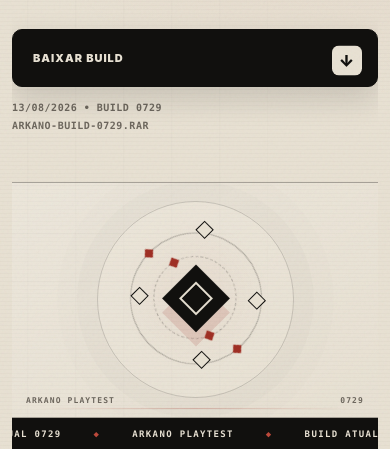
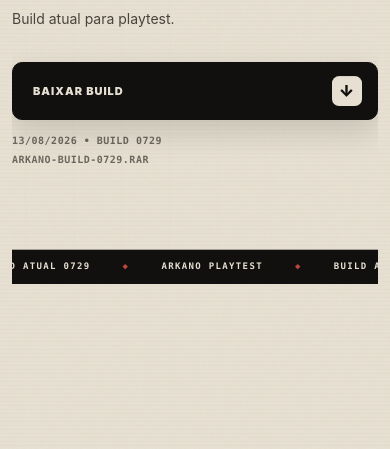
Before and after one commit to RobertMenegussi/portal-arkano, a plain HTML site: page index.html in a window 390 px wide. Shown: the part 376-825 px from the top of the page. Drawn offline with Linux system fonts and the light colour scheme.

Commit message:
Atualiza visual do portal Arkano

```diff
--- a/index.html
+++ b/index.html
@@ -54,7 +54,7 @@ button,a{font:inherit}
   width:0;
   height:3px;
   z-index:150;
-  background:var(--red);
+  background:var(--ink);
   box-shadow:0 0 18px rgba(159,47,36,.35);
 }
 
@@ -125,7 +125,7 @@ button,a{font:inherit}
   position:relative;
   min-height:560px;
   display:grid;
-  grid-template-columns:minmax(0,1.22fr) minmax(320px,.78fr);
+  grid-template-columns:1fr;
   border-bottom:1px solid var(--line-2);
   overflow:hidden;
 }
@@ -133,7 +133,7 @@ button,a{font:inherit}
   position:absolute;
   inset:0;
   pointer-events:none;
-  opacity:.55;
+  opacity:.38;
   background-image:
     linear-gradient(rgba(17,16,14,.035) 1px,transparent 1px),
     linear-gradient(90deg,rgba(17,16,14,.035) 1px,transparent 1px);
@@ -153,7 +153,7 @@ button,a{font:inherit}
   flex-direction:column;
   justify-content:center;
   align-items:flex-start;
-  padding:74px 64px 70px 0;
+  padding:82px 0 78px;
 }
 
 .kicker{
@@ -295,145 +295,6 @@ button,a{font:inherit}
   color:var(--muted);
   font:700 10px/1.45 Consolas,monospace;
   letter-spacing:.05em;
-  text-transform:uppercase;
-}
-
-/* HERO ART */
-.hero-art{
-  position:relative;
-  min-height:560px;
-  display:grid;
-  place-items:center;
-  border-left:1px solid var(--line-2);
-  background:
-    radial-gradient(circle at 50% 48%,rgba(159,47,36,.045),transparent 34%),
-    linear-gradient(145deg,rgba(255,255,255,.18),rgba(255,255,255,.02));
-  opacity:0;
-  transform:translateX(26px);
-  animation:artIn .8s cubic-bezier(.16,1,.3,1) .24s forwards;
-  overflow:hidden;
-}
-@keyframes artIn{
-  to{opacity:1;transform:none}
-}
-.hero-art:before{
-  content:"";
-  position:absolute;
-  width:310px;
-  height:310px;
-  border-radius:50%;
-  border:1px solid var(--line);
-  box-shadow:
-    0 0 0 34px rgba(17,16,14,.018),
-    0 0 0 68px rgba(17,16,14,.010);
-}
-.hero-art:after{
-  content:"";
-  position:absolute;
-  left:7%;
-  right:7%;
-  height:1px;
-  top:-4%;
-  background:linear-gradient(90deg,transparent,rgba(159,47,36,.55),transparent);
-  box-shadow:0 0 14px rgba(159,47,36,.2);
-  animation:scan 5.6s ease-in-out 1.5s infinite;
-}
-@keyframes scan{
-  0%,12%{top:-4%;opacity:0}
-  25%{opacity:.72}
-  78%{opacity:.45}
-  90%{top:104%;opacity:.7}
-  100%{top:104%;opacity:0}
-}
-
-.sigil{
-  position:relative;
-  width:255px;
-  aspect-ratio:1;
-  display:grid;
-  place-items:center;
-  animation:sigilFloat 5s ease-in-out infinite;
-}
-@keyframes sigilFloat{
-  0%,100%{transform:translateY(0) rotate(.001deg)}
-  50%{transform:translateY(-9px) rotate(.001deg)}
-}
-.ring{
-  position:absolute;
-  inset:10%;
-  border:1px solid rgba(17,16,14,.28);
-  border-radius:50%;
-  animation:spin 15s linear infinite;
-}
-.ring.two{
-  inset:25%;
-  border-style:dashed;
-  animation:spinReverse 10s linear infinite;
-}
-.ring:before,
-.ring:after{
-  content:"";
-  position:absolute;
-  width:8px;
-  height:8px;
-  background:var(--red);
-  transform:rotate(45deg);
-}
-.ring:before{top:-4px;left:50%}
-.ring:after{bottom:-4px;left:50%}
-@keyframes spin{to{transform:rotate(360deg)}}
-@keyframes spinReverse{to{transform:rotate(-360deg)}}
-
-.core{
-  width:66px;
-  height:66px;
-  position:relative;
-  background:var(--ink);
-  transform:rotate(45deg);
-  animation:corePulse 2.8s ease-in-out infinite;
-}
-.core:before{
-  content:"";
-  position:absolute;
-  inset:16px;
-  border:2px solid var(--paper);
-}
-@keyframes corePulse{
-  0%,100%{
-    box-shadow:10px 10px 0 rgba(159,47,36,.14),0 0 0 0 rgba(159,47,36,0)
-  }
-  50%{
-    box-shadow:10px 10px 0 rgba(159,47,36,.24),0 0 0 10px rgba(159,47,36,.035)
-  }
-}
-
-.rune{
-  position:absolute;
-  width:13px;
-  height:13px;
-  border:1px solid var(--ink);
-  background:var(--paper);
-  transform:rotate(45deg);
-  animation:runeFloat 3.4s ease-in-out infinite;
-}
-.r1{top:7%;left:49%}
-.r2{right:9%;top:48%;animation-delay:-.8s}
-.r3{bottom:8%;left:49%;animation-delay:-1.6s}
-.r4{left:9%;top:48%;animation-delay:-2.4s}
-@keyframes runeFloat{
-  0%,100%{transform:rotate(45deg) translateY(0)}
-  50%{transform:rotate(45deg) translateY(-8px)}
-}
-.art-label{
-  position:absolute;
-  left:20px;
-  right:20px;
-  bottom:18px;
-  display:flex;
-  justify-content:space-between;
-  color:var(--muted);
-  font:800 9px/1 Consolas,monospace;
-  letter-spacing:.14em;
   text-transform:uppercase;
 }
 
@@ -677,27 +538,6 @@ button,a{font:inherit}
   .nav{display:none}
   .hero{grid-template-columns:1fr}
   .hero-copy{padding:64px 0 48px}
-  .hero-art{
-    min-height:265px;
-    border-left:0;
-    border-top:1px solid var(--line-2);
-  }
-  .hero-art:before{
-    width:220px;
-    height:220px;
-    box-shadow:
-      0 0 0 24px rgba(17,16,14,.016),
-      0 0 0 48px rgba(17,16,14,.009);
-  }
-  .sigil{width:185px}
-  .core{width:54px;height:54px}
-  .core:before{inset:13px}
-  .art-label{
-    left:14px;
-    right:14px;
-    bottom:12px;
-    font-size:8px;
-  }
   .archive-head{display:none}
   .build-row{
     grid-template-columns:82px 1fr;
@@ -708,6 +548,7 @@ button,a{font:inherit}
     justify-self:start;
   }
 }
+
 
 @media(max-width:560px){
   .page{
@@ -724,17 +565,6 @@ button,a{font:inherit}
   }
   .hero-actions{width:100%}
   .download-main{width:100%}
-  .hero-art{min-height:235px}
-  .sigil{width:165px}
-  .hero-art:before{
-    width:195px;
-    height:195px;
-    box-shadow:
-      0 0 0 20px rgba(17,16,14,.015),
-      0 0 0 40px rgba(17,16,14,.008);
-  }
-  .core{width:48px;height:48px}
-  .core:before{inset:12px}
   .bug-strip{
     grid-template-columns:1fr;
     gap:8px;
@@ -750,7 +580,7 @@ button,a{font:inherit}
 
 @media(prefers-reduced-motion:reduce){
   html{scroll-behavior:auto}
-  .topbar,.kicker,.hero-title,.build-number,.hero-version,.hero-notes,.hero-actions,.hero-art,
+  .topbar,.kicker,.hero-title,.build-number,.hero-version,.hero-notes,.hero-actions,
   .reveal,.build-row{
     opacity:1!important;
     transform:none!important;
@@ -759,8 +589,8 @@ button,a{font:inherit}
     animation:none!important;
     transition:none!important;
   }
-  .hero-grid,.ring,.ring.two,.core,.rune,.ticker-track,.download-arrow,
-  .download-main:before,.hero-art:after,.bug-status:before{
+  .hero-grid,.ticker-track,.download-arrow,
+  .download-main:before,.bug-status:before{
     animation:none!important;
   }
 }
@@ -808,23 +638,6 @@ button,a{font:inherit}
           <span id="heroDate"></span>
           <span id="heroFile"></span>
         </div>
-      </div>
-    </div>
-
-    <div class="hero-art" aria-hidden="true">
-      <div class="sigil">
-        <div class="ring"></div>
-        <div class="ring two"></div>
-        <div class="rune r1"></div>
-        <div class="rune r2"></div>
-        <div class="rune r3"></div>
-        <div class="rune r4"></div>
-        <div class="core"></div>
-      </div>
-
-      <div class="art-label">
-        <span>ARKANO PLAYTEST</span>
-        <span id="artBuild">----</span>
       </div>
     </div>
   </section>
@@ -999,20 +812,7 @@ window.addEventListener("scroll", () => {
   progress.style.width = pct + "%";
 }, { passive: true });
 
-/* Pequeno efeito no símbolo com o mouse, mas não depende disso para animar */
-const art = document.querySelector(".hero-art");
-const sigil = document.querySelector(".sigil");
 
-art.addEventListener("mousemove", e => {
-  const rect = art.getBoundingClientRect();
-  const x = (e.clientX - rect.left) / rect.width - .5;
-  const y = (e.clientY - rect.top) / rect.height - .5;
-  sigil.style.translate = `${x * 10}px ${y * 10}px`;
-});
-
-art.addEventListener("mouseleave", () => {
-  sigil.style.translate = "";
-});
 </script>
 </body>
 </html>
```
